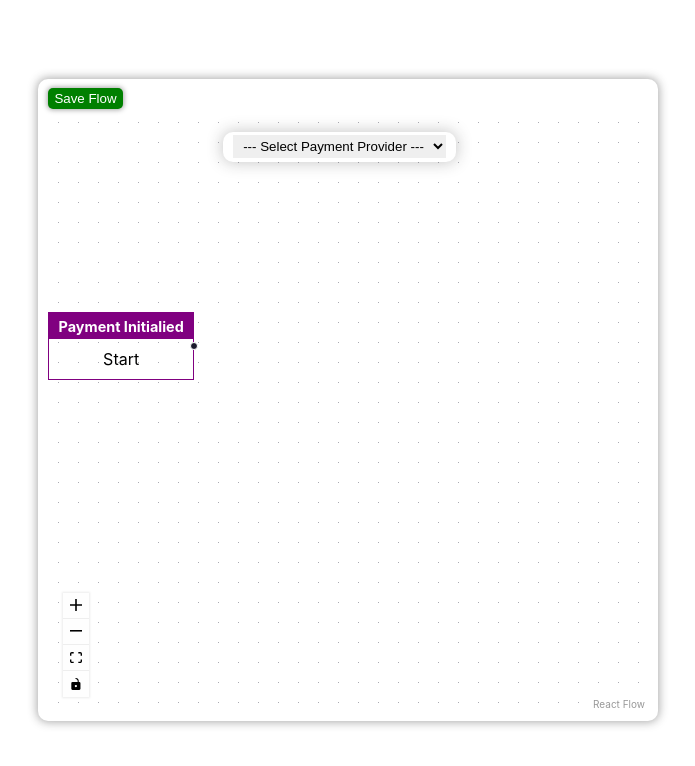
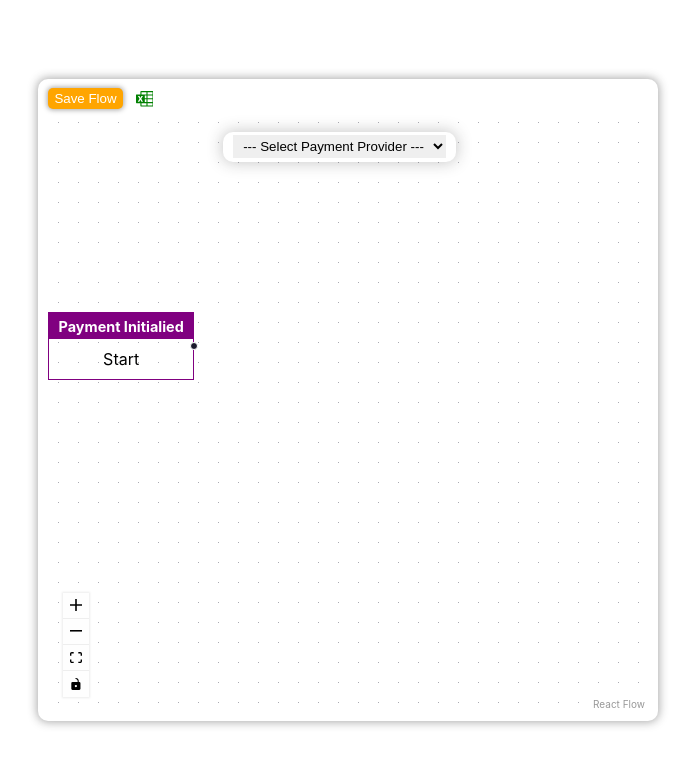
Before and after one commit to 25mohit/pixel-assignment, a React (Create React App) app: page / in a window 1280 px wide. Shown: the top 766 px of the page, without its empty margins (292-987 px from the left). Built offline with nearby package versions, Linux system fonts and the light colour scheme; the HTML template or start-up script is replaced by a standard one.

Commit message:
Export as Exel Functionality added

```diff
--- a/package.json
+++ b/package.json
@@ -16,7 +16,8 @@
     "react-icons": "^5.3.0",
     "react-scripts": "5.0.1",
     "typescript": "^4.9.5",
-    "web-vitals": "^2.1.4"
+    "web-vitals": "^2.1.4",
+    "xlsx": "^0.18.5"
   },
   "scripts": {
     "start": "react-scripts start",
--- a/src/App.css
+++ b/src/App.css
@@ -67,6 +67,7 @@
   display: flex;
   justify-content: left;
   gap: 0.4rem;
+  align-items: center;
 }
 .btn{
   padding: 0.2rem 0.4rem;
@@ -85,8 +86,18 @@
   cursor: pointer;
 }
 .btn.primary{
-  background-color: green;
+  background-color: orange;
 }
 .btn.danger{
   background-color: red;
 }
+.control-bar .excel{
+  color: green;
+  margin: 0 0.4rem;
+  font-size: 1.1rem;
+}
+.control-bar .excel:hover{
+  cursor: pointer;
+  color: rgb(38, 38, 38);
+  transition: 0.6s;
+}
--- a/src/App.tsx
+++ b/src/App.tsx
@@ -13,7 +13,8 @@ const initialNodes: Node[] = [
     id: 'in-1',
     type: 'paymentInit',
     position: {x: 175, y: 20},
-    data: {}
+    data: {},
+    draggable: false
   },
   {
     id: 'no-0',
@@ -37,8 +38,11 @@ const edgeTypes = {
 
 function App() {
 
-  const [nodes, setNodes, onNodesChange] = useNodesState(initialNodes)
-  const [edges, setEdges, onEdgesChange] = useEdgesState(initialEdges)
+  const savedData = localStorage.getItem('savedData');
+  const isLocalDataExists = savedData ? JSON.parse(savedData) : null;
+
+  const [nodes, setNodes, onNodesChange] = useNodesState(isLocalDataExists !== null ? [...initialNodes, ...isLocalDataExists?.n] : initialNodes)
+  const [edges, setEdges, onEdgesChange] = useEdgesState(isLocalDataExists !== null ? [...initialEdges, ...isLocalDataExists?.e] : initialEdges)
 
   const onConnect = useCallback((connection: Connection) => {
     const generateId = () => Math.random().toString(36).substr(2, 9);
@@ -47,8 +51,6 @@ function App() {
 
     setEdges((prevEdge): any => addEdge(edge, prevEdge))
   },[edges])
-
-  console.log("nodes", nodes, edges);
 
   return (
     <div className="App">
--- a/src/components/ControlBar.tsx
+++ b/src/components/ControlBar.tsx
@@ -1,17 +1,57 @@
-import React, { useState } from 'react'
+import { useState } from 'react'
+import { SiMicrosoftexcel } from "react-icons/si";
+import * as XLSX from 'xlsx';
+import { formattedDate } from './Fucntions/Common';
 
 const ControlBar = ({ edges, nodes }: any) => {
 
     const [isDataExists, setIsDataExists] = useState(localStorage.getItem('savedData'))
+    const [error, setError] = useState('')
 
     const onSaveHandler = () => {
         localStorage.setItem("savedData", JSON.stringify({e: edges, n: nodes}))
     }
 
+    const onClearHandler = () => {
+        localStorage.removeItem('savedData')
+    }
+
+    const exportToExcel = () => {
+
+      const nodesData = nodes?.map((d: any)=> {
+
+        if (d?.data && d?.data?.key !== undefined && d?.data?.value !== undefined) {
+          return {
+            'Id': d?.id,
+            'Node Type': d?.type,
+            'Code': d.data.key,
+            'Payment Provider': d.data.value,
+            'pX': d?.position?.x,
+            'pY': d?.position?.y,
+          };
+        }
+        return null
+      }).filter(Boolean)
+
+      console.log("nodesData", nodesData);
+
+      if(nodesData?.length){
+        setError('')
+        const worksheet = XLSX.utils.json_to_sheet(nodesData);
+        const workbook = XLSX.utils.book_new();
+        XLSX.utils.book_append_sheet(workbook, worksheet, 'Sheet1');
+
+        XLSX.writeFile(workbook, `ReactFlow-${formattedDate}.xlsx`);
+      } else {
+        setError("Please Add some Nodes before Exporting")
+      }
+    };
   return (
     <div className='control-bar'>
         <button className='btn primary' onClick={onSaveHandler}>Save Flow</button>
-        { isDataExists !== null && <button className='btn danger'>Clear Saved Data</button> }
+        { isDataExists !== null && <button className='btn danger' onClick={onClearHandler}>Clear Saved Data</button> }
+        <SiMicrosoftexcel onClick={exportToExcel} className='excel'/>
+        <p className="error">{error}</p>
     </div>
   )
 }
--- /dev/null
+++ b/src/components/Fucntions/Common.ts
@@ -0,0 +1,12 @@
+const today = new Date();
+
+// Get individual components
+const year = today.getFullYear();
+const month = String(today.getMonth() + 1).padStart(2, '0'); // Months are zero-based
+const day = String(today.getDate()).padStart(2, '0');
+const hours = String(today.getHours()).padStart(2, '0');
+const minutes = String(today.getMinutes()).padStart(2, '0');
+const seconds = String(today.getSeconds()).padStart(2, '0');
+
+// Format the date without spaces, slashes, or colons
+export const formattedDate = `${year}${month}${day}${hours}${minutes}${seconds}`;
--- a/src/components/Utils/PaymentInitialize.tsx
+++ b/src/components/Utils/PaymentInitialize.tsx
@@ -2,7 +2,7 @@ import { Handle, Position } from "@xyflow/react"
 
 const PaymentInitialize = ({ data }: any) => {
   return (
-    <div className='pay-initialize'>
+    <div className='pay-initialize' onDragStart={e => e.preventDefault()}>
         <div className="head">Payment Initialied</div>
         <div className="section">
             {data?.value}
--- a/src/components/Utils/SelectDropdown.tsx
+++ b/src/components/Utils/SelectDropdown.tsx
@@ -3,7 +3,7 @@ import { useState } from "react";
 
 const options = [
     { key: 'St', value: 'Stripe' },
-    { key: 'Ap', value: 'Amazon Pay' },
+    { key: 'Az', value: 'Amazon Pay' },
     { key: 'Gp', value: 'Google Pay' },
     { key: 'Ap', value: 'Apple Pay' },
     { key: 'Pp', value: 'Paypal' },
@@ -12,10 +12,9 @@ const options = [
 
 const SelectDropdown = () => {
     const { setNodes, getNodes } = useReactFlow()
-    const [errorMessage, setErrorMessage] = useState<string | null>(null); // State to store error message
+    const [errorMessage, setErrorMessage] = useState<string | null>(null);
+
     const randomNum = Math.random() * 200
-
-    console.log('errorMessage', errorMessage);
 
     const onChangeHandler = (e: any) => {
         const value = e.target.value?.split('--+--')
@@ -26,7 +25,6 @@ const SelectDropdown = () => {
         const nodeExists = currentNodes.some((node) => node.data.key === value?.[0]);
 
         if (nodeExists) {
-            // Set error message if node already exists
             setErrorMessage("Already Present");
         } else {
             setErrorMessage(null);
```
Also changed, not shown: 1 other file (tests, documents, lock files or other folders).
